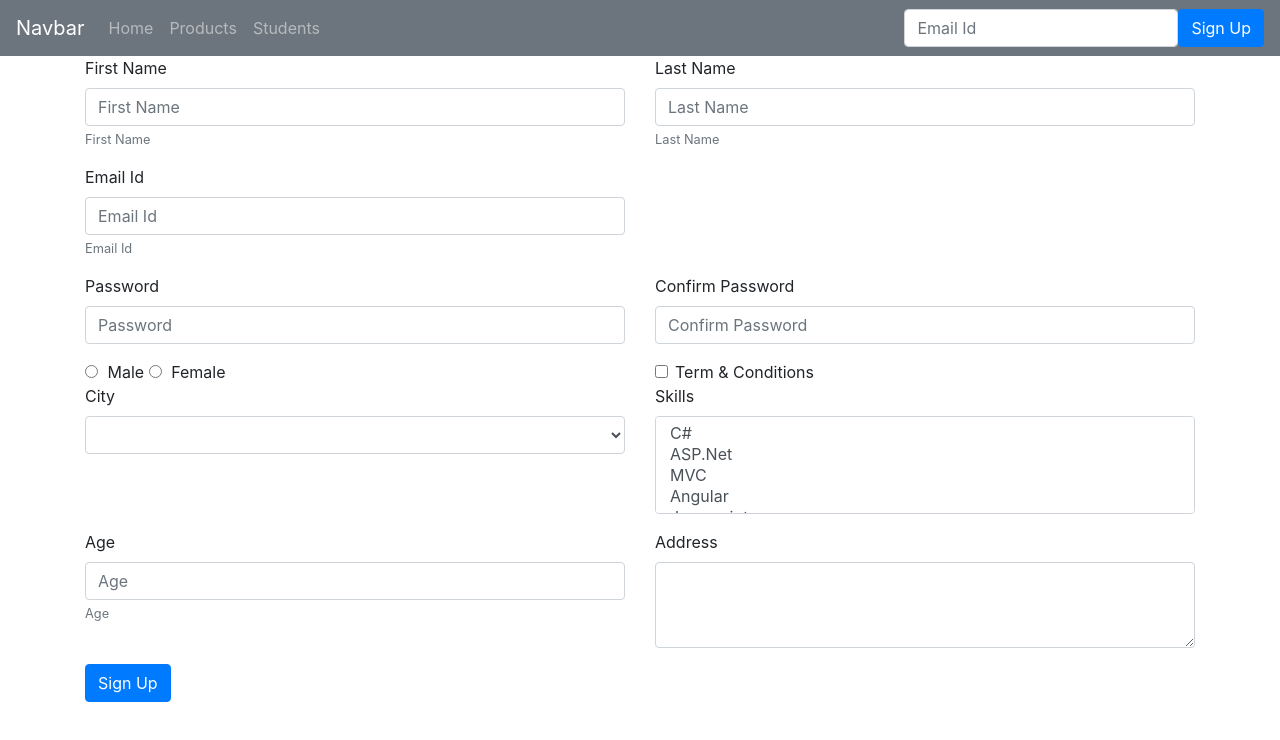
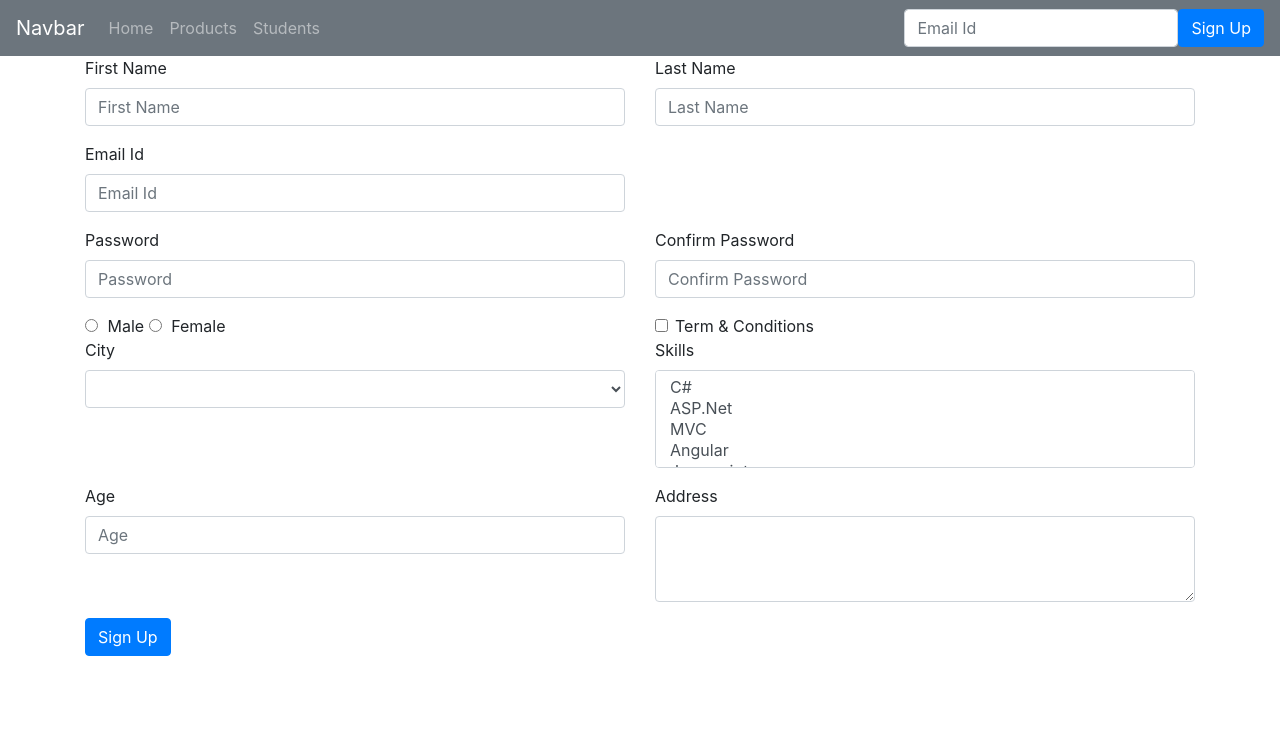
Before and after one commit to jrp1414/Oct2020App, an Angular app: page /signup in a window 1280 px wide. Shown: the top 740 px of the page. Built offline with nearby package versions, Linux system fonts and the light colour scheme.

Commit message:
Template Driven Forms Completed

```diff
--- a/src/app/app.module.ts
+++ b/src/app/app.module.ts
@@ -22,6 +22,7 @@ import { StudentDetailsComponent } from './students/student-details/student-deta
 import { StudentEditComponent } from './students/student-edit/student-edit.component';
 import { StudentGuardService } from './students/services/student-guard.service';
 import { SignUpComponent } from './sign-up/sign-up.component';
+import { MaxMinDirective } from './directives/max-min.directive';
 
 
 //     /home - Dashaboard
@@ -69,7 +70,8 @@ const routes: Routes = [
     StudentsComponent,
     StudentDetailsComponent,
     StudentEditComponent,
-    SignUpComponent
+    SignUpComponent,
+    MaxMinDirective
   ],
   imports: [
     BrowserModule,
--- /dev/null
+++ b/src/app/directives/max-min.directive.ts
@@ -0,0 +1,26 @@
+import { Directive,Input } from '@angular/core';
+import { AbstractControl, NG_VALIDATORS, ValidationErrors, Validator } from '@angular/forms';
+
+@Directive({
+  selector: '[MaxMin]',
+  providers:[
+    {provide:NG_VALIDATORS,useExisting:MaxMinDirective,multi:true}
+  ]
+})
+export class MaxMinDirective implements Validator {
+
+  @Input("MaxMin") MaxMin:any;
+
+  constructor() { }
+  validate(control: AbstractControl): ValidationErrors {
+    if (control.value>this.MaxMin.max) {
+      return {max:true};
+    }
+    if (control.value<this.MaxMin.min) {
+      return {min:true};
+    }
+    return null;
+  }
+
+
+}
--- a/src/app/sign-up/sign-up.component.html
+++ b/src/app/sign-up/sign-up.component.html
@@ -4,15 +4,26 @@
             <div class="col-md-6">
                 <div class="form-group">
                     <label for="FirstName">First Name</label>
-                    <input type="text" ngModel name="FirstName" class="form-control" id="FirstName" aria-describedby="helpId" placeholder="First Name">
-                    <small id="helpId" class="form-text text-muted">First Name</small>
+                    <input type="text" #firstName="ngModel" ngModel required minlength="3" maxlength="12" name="FirstName" class="form-control" id="FirstName" aria-describedby="helpId" placeholder="First Name">
+                    <!-- <small id="helpId" *ngIf="firstName.invalid && firstName.touched" class="form-text alert alert-danger">First Name is mandatory</small> -->
+                    <small id="helpId" *ngIf="firstName.errors?.required && firstName.touched" class="form-text alert alert-danger">First Name is mandatory</small>
+                    <small id="helpId" *ngIf="firstName.errors?.minlength" class="form-text alert alert-danger">Min 3 characters required</small>
+
+                    <!-- <ul class="list-group">
+                      <li class="list-group-item">dirty: {{firstName.dirty}}</li>
+                      <li class="list-group-item">pristine: {{firstName.pristine}}</li>
+                      <li class="list-group-item">touched: {{firstName.touched}}</li>
+                      <li class="list-group-item">untouched: {{firstName.untouched}}</li>
+                      <li class="list-group-item">valid: {{firstName.valid}}</li>
+                      <li class="list-group-item">invalid: {{firstName.invalid}}</li>
+                    </ul> -->
                 </div>
             </div>
             <div class="col-md-6">
                 <div class="form-group">
                     <label for="LastName">Last Name</label>
-                    <input type="text" ngModel name="LastName" class="form-control" id="LastName" aria-describedby="helpId" placeholder="Last Name">
-                    <small id="helpId" class="form-text text-muted">Last Name</small>
+                    <input type="text" #lastName="ngModel" ngModel name="LastName" class="form-control" id="LastName" aria-describedby="helpId" placeholder="Last Name">
+                    <small id="helpId" *ngIf="lastName.errors?.required && lastName.touched" class="form-text alert alert-danger">Last Name is mandatory</small>
                 </div>
             </div>
         </div>
@@ -20,8 +31,8 @@
             <div class="col-md-6">
               <div class="form-group">
                 <label for="EmailId">Email Id</label>
-                <input type="email" class="form-control" ngModel name="EmailId" id="EmailId" aria-describedby="emailHelpId" placeholder="Email Id">
-                <small id="emailHelpId" class="form-text text-muted">Email Id</small>
+                <input type="email" class="form-control"  email #emailId="ngModel" ngModel name="EmailId" id="EmailId" aria-describedby="emailHelpId" placeholder="Email Id">
+                <small id="helpId" *ngIf="emailId.errors?.email && emailId.touched" class="form-text alert alert-danger">Invalid email id</small>
               </div>
             </div>
         </div>
@@ -87,8 +98,8 @@
                 <div class="form-group">
                   <label for="Age">Age</label>
                   <input type="number"
-                    class="form-control" ngModel name="Age" id="Age" aria-describedby="helpId" placeholder="Age">
-                  <small id="helpId" class="form-text text-muted">Age</small>
+                    class="form-control" #Age="ngModel" ngModel name="Age" [MaxMin]="{max:25,min:12}" id="Age" aria-describedby="helpId" placeholder="Age">
+                    <small id="helpId" *ngIf="(Age.errors?.max || Age.errors?.min) && Age.touched" class="form-text alert alert-danger">Age should be between 12 and 25</small>
                 </div>
             </div>
             <div class="col-md-6">
@@ -99,6 +110,16 @@
             </div>
         </div>
 
+        <!-- <button type="submit" [disabled]="f.invalid" class="btn btn-primary">Sign Up</button> -->
         <button type="submit" class="btn btn-primary">Sign Up</button>
+
+        <!-- <ul class="list-group">
+          <li class="list-group-item">Dirty: {{f.dirty}}</li>
+          <li class="list-group-item">pristine: {{f.pristine}}</li>
+          <li class="list-group-item">touched: {{f.touched}}</li>
+          <li class="list-group-item">untouched: {{f.untouched}}</li>
+          <li class="list-group-item">valid: {{f.valid}}</li>
+          <li class="list-group-item">invalid: {{f.invalid}}</li>
+        </ul> -->
     </form>
 </div>
--- a/src/app/sign-up/sign-up.component.ts
+++ b/src/app/sign-up/sign-up.component.ts
@@ -3,7 +3,14 @@ import { Component, OnInit } from '@angular/core';
 @Component({
   selector: 'app-sign-up',
   templateUrl: './sign-up.component.html',
-  styles: []
+  styles: [
+    `
+    input.ng-touched.ng-invalid{
+      border-color:darkred;
+      border-width:3px;
+    }
+    `
+  ]
 })
 export class SignUpComponent implements OnInit {
 
@@ -13,7 +20,7 @@ export class SignUpComponent implements OnInit {
   }
 
   OnSubmit(f){
-    console.log(f.value);
+    console.log(f);
   }
 
 }
```
